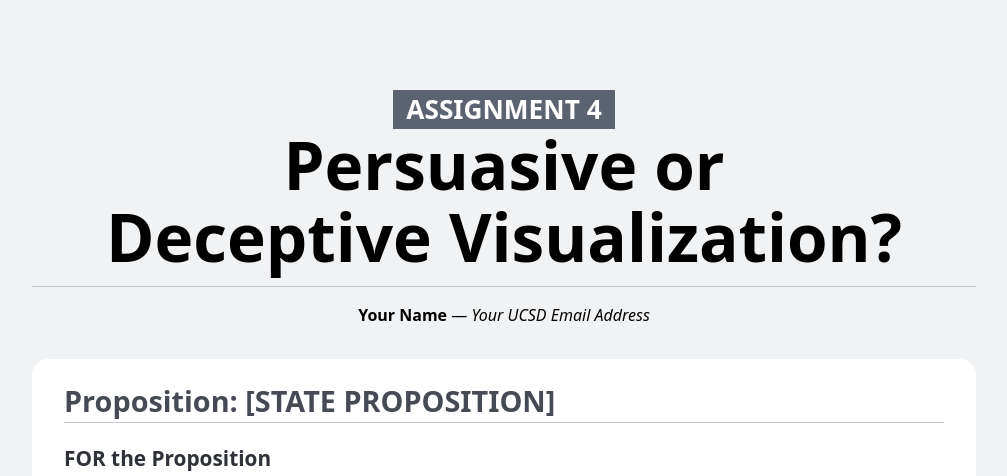
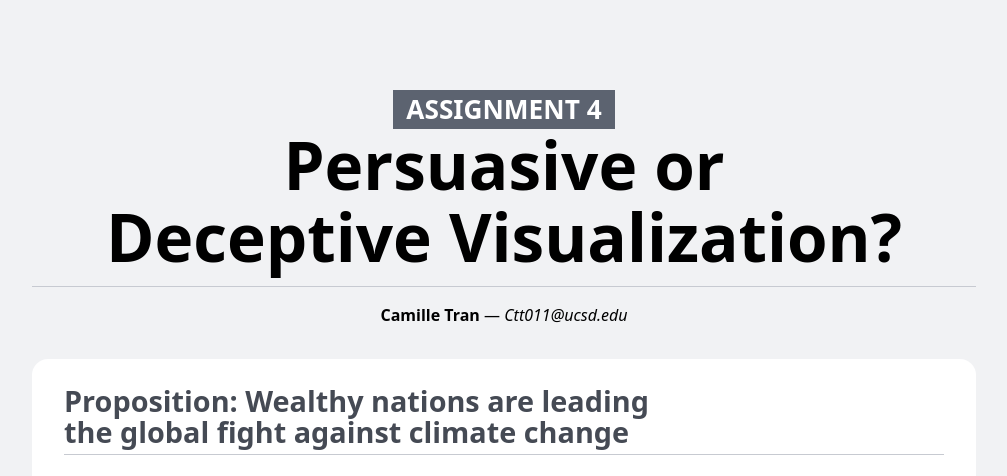
Before and after one commit to Ctt011/Lab1_test_portfolio, a plain HTML site: page project2/project2.html in a window 1280 px wide. Shown: the top 476 px of the page, without its empty margins (136-1143 px from the left). Drawn offline with Linux system fonts and the light colour scheme.

Commit message:
made changes to project2

```diff
--- a/project2/project2.html
+++ b/project2/project2.html
@@ -155,11 +155,11 @@
         Persuasive or Deceptive Visualization?
       </h1>
 
-      <p><strong>Your Name</strong> — <em>Your UCSD Email Address</em></p>
+      <p><strong>Camille Tran</strong> — <em>Ctt011@ucsd.edu</em></p>
     </header>
 
     <main>
-      <h2>Proposition: [STATE PROPOSITION]</h2>
+      <h2>Proposition: Wealthy nations are leading the global fight against climate change </h2>
 
       <section>
         <h3>FOR the Proposition</h3>
```
Also changed, not shown: project2/Opposing_view_dashboard.png, project2/Supporting_view_dashboard.png.
